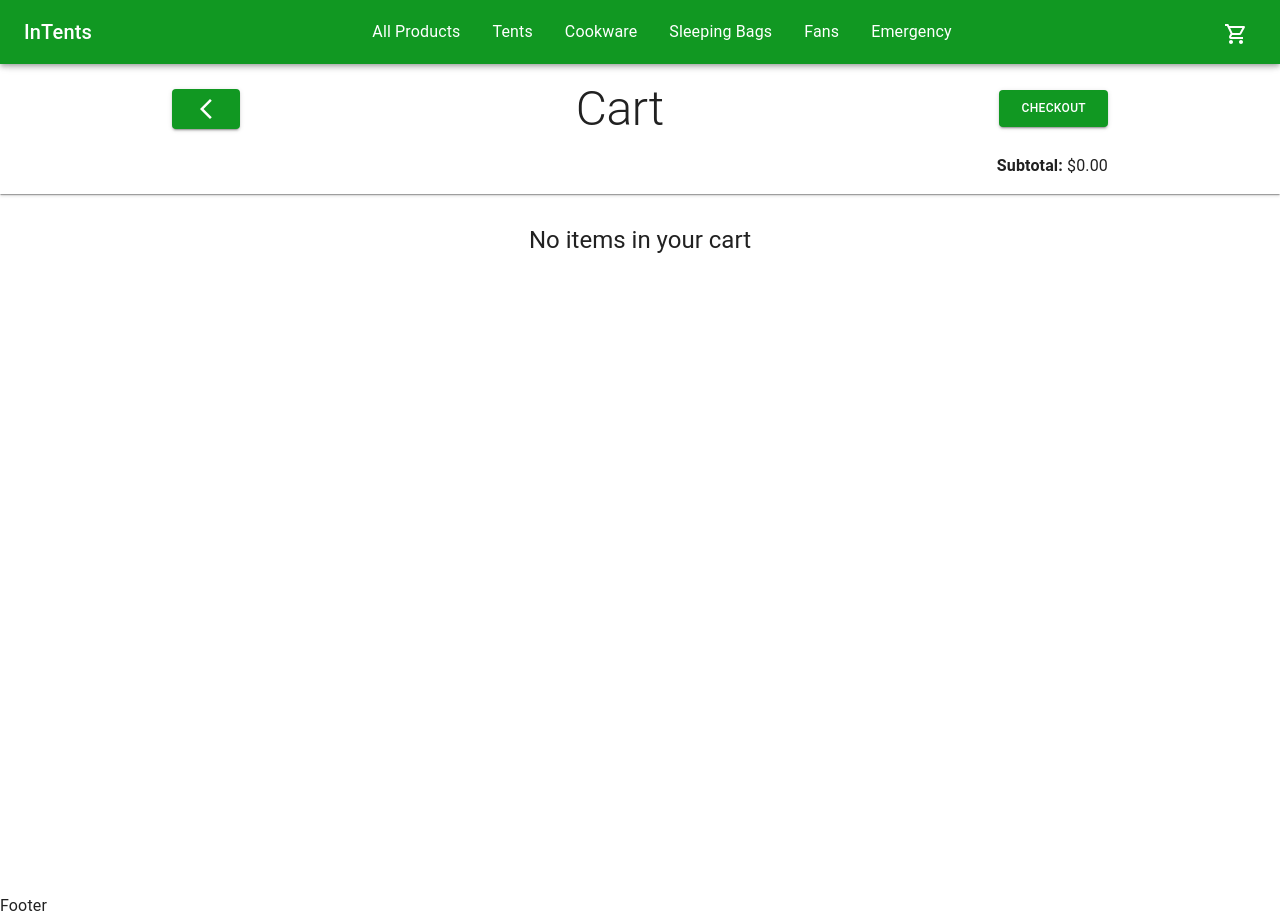
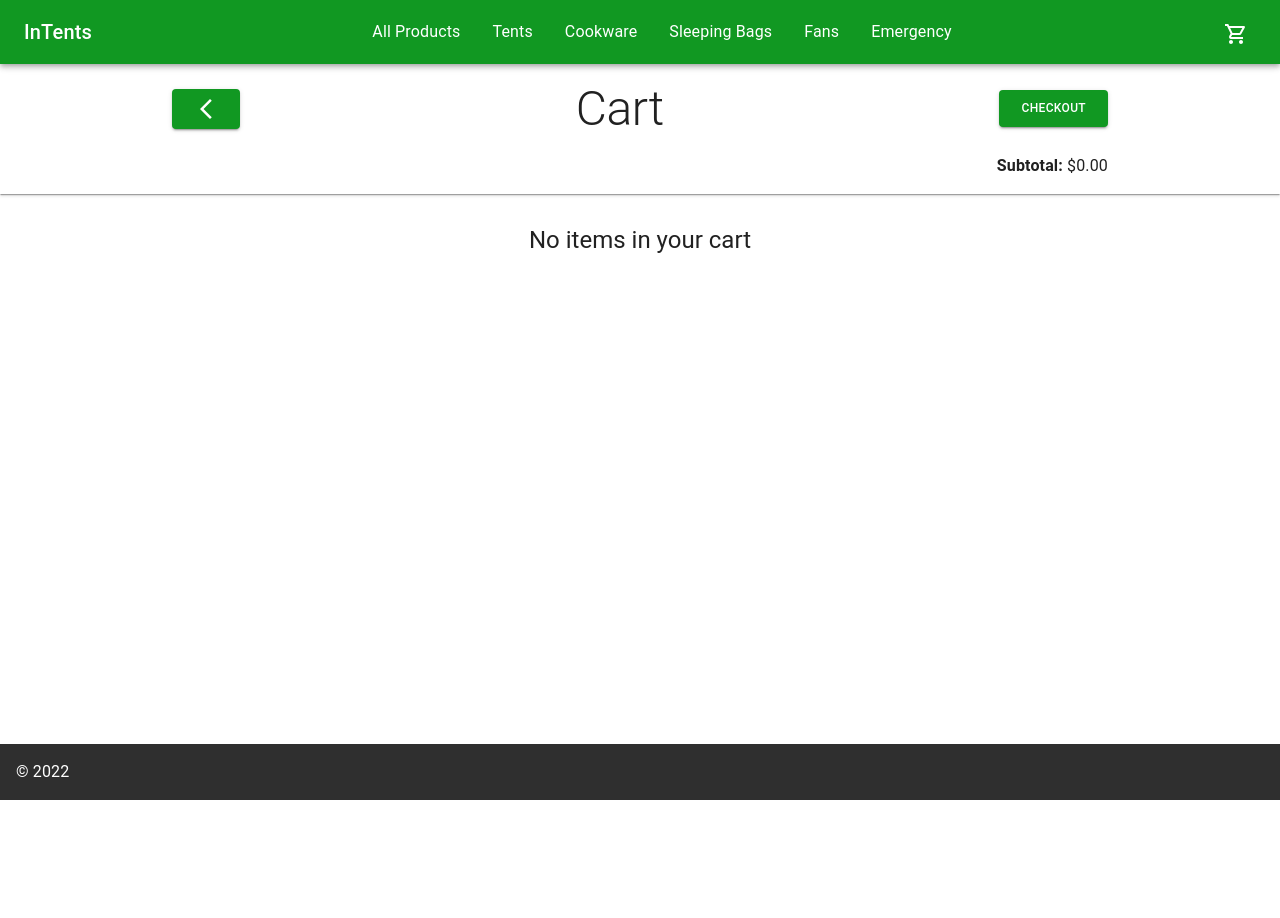
Before and after one commit to kitsi/InTents, a React (Create React App) app in the folder client-side/: page /cart in a window 1280 px wide. After the commit the page ends 800 px from the top, so only its background shows below. Built offline with nearby package versions, Linux system fonts and the light colour scheme.

Commit message:
Footer placed on bottom of products and cart pages

```diff
--- a/client-side/src/components/CartPage/cartPage.css
+++ b/client-side/src/components/CartPage/cartPage.css
@@ -41,7 +41,7 @@
 }
 
 .cart-page {
-  margin-bottom: 40rem;
+  min-height: calc(100vh - 112px);
 }
 
 .subtotal {
@@ -56,4 +56,8 @@
   .button-container {
     top: 64px;
   }
+
+  .cart-page {
+    min-height: calc(100vh - 120px);
+  }
 }
--- a/client-side/src/components/Footer/Footer.jsx
+++ b/client-side/src/components/Footer/Footer.jsx
@@ -1,7 +1,17 @@
 import React from "react";
+import { Box, Typography } from "@mui/material";
+
+import * as styles from "./FooterStyles";
+
+import { FontAwesomeIcon } from '@fortawesome/react-fontawesome';
+import {faTwitter, faFacebook, faInstagram, faYoutube} from "@fortawesome/free-solid-svg-icons";
 
 export default function Footer() {
   return (
-    <div>Footer</div>
+    <Box sx={styles.container}>
+      <Typography>
+      &copy; 2022
+      </Typography>
+    </Box>
   )
 }
--- a/client-side/src/components/Footer/FooterStyles.js
+++ b/client-side/src/components/Footer/FooterStyles.js
@@ -0,0 +1,6 @@
+export const container = {
+  width: "100%",
+  backgroundColor: "secondary.main",
+  color: "white",
+  padding: "1rem",
+};
--- a/client-side/src/components/ProductsPage/ProductsPage.css
+++ b/client-side/src/components/ProductsPage/ProductsPage.css
@@ -9,6 +9,7 @@ h3 {
 }
 
 #products-page {
+  min-height: calc(100vh - 120px);
 }
 
 .product-tiles-container {
```
